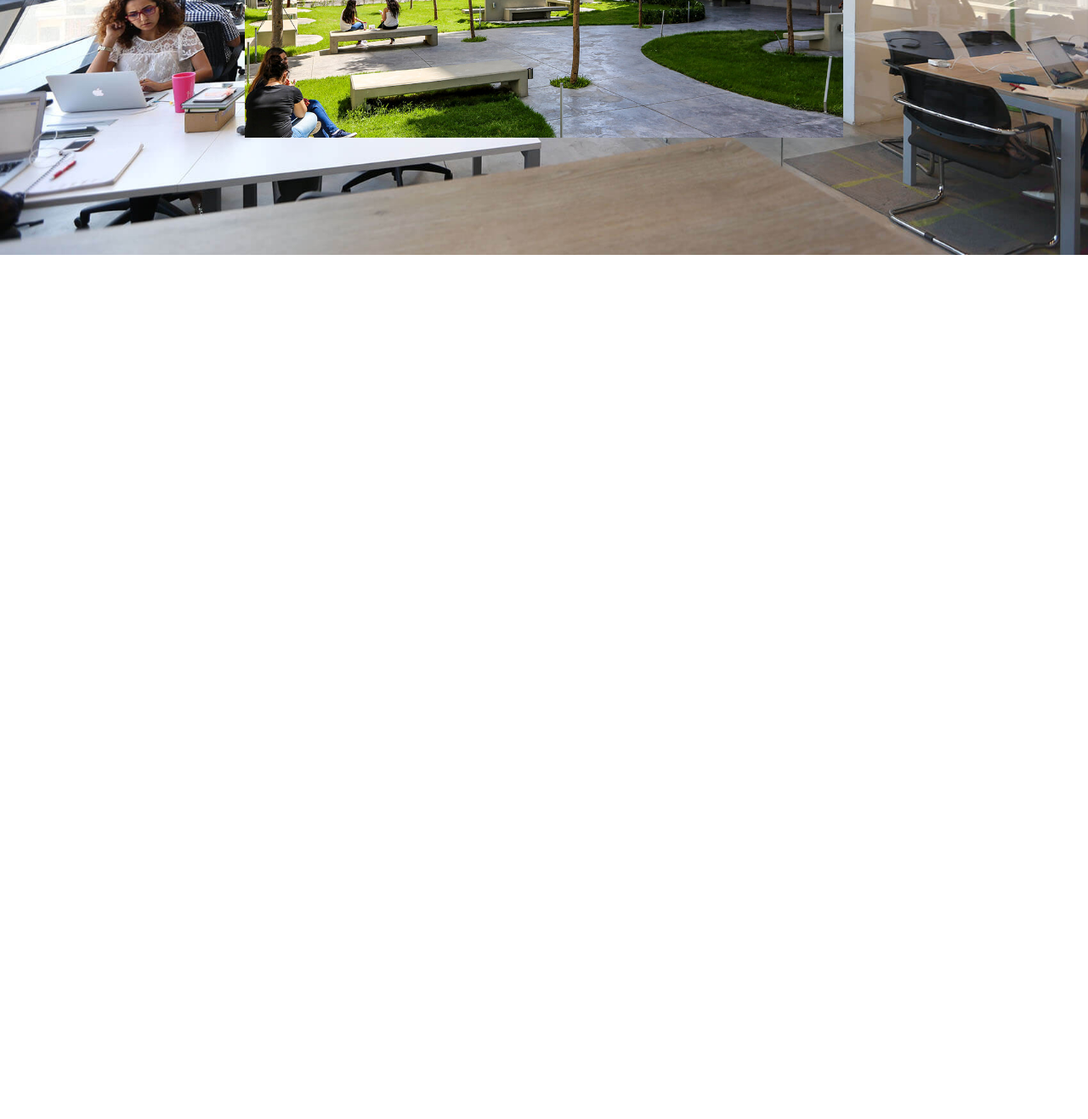
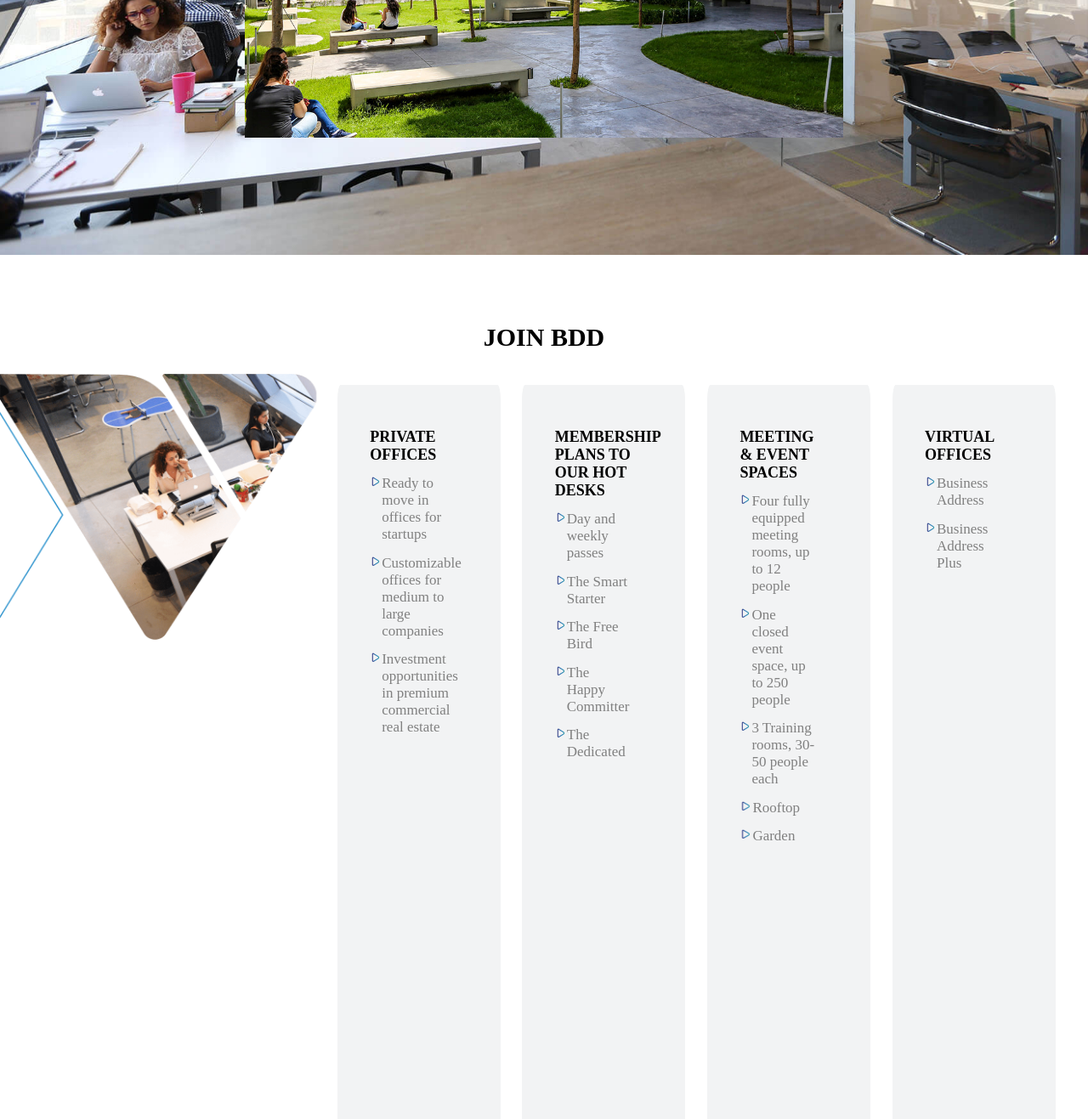
Before and after one commit to noormesslmani/bddwebsite-clone, a plain HTML site: page index.html in a window 1280 px wide. Shown: the part 2015-3332 px from the top of the page at 85% size. Before the commit the page ends 2315 px from the top, so only its background shows below. Drawn offline with Linux system fonts and the light colour scheme.

Commit message:
Added a page

```diff
--- a/index.html
+++ b/index.html
@@ -83,7 +83,7 @@
         </div>
     </div>
     <!--End foundations page-->
-
+    <!--Start vision page-->
     <div class="flex vision">
         <div class="explore">
             <h1>EXPLORE THE VISION<h1>
@@ -93,6 +93,64 @@
             <div class="rightarrow"></div>
         </div>
     </div>
+    <!--end vision page-->
+
+    <!--Start join bdd-->
+    <div class="flex join">
+
+        <h1 class="joinheader">JOIN BDD</h1>
+
+        <div class="flex">
+            <img class="joinbddimage" src="./BDDimages/join-bdd-1.png" alt="joinBDD" />
+            <div class="flex joinBDD">
+            <p class="listtitle">PRIVATE OFFICES</p>
+            <ul class="flex joinBDDlist">
+                <li class="flex listElement"><img src="./BDDimages/bullet5.png" alt="bullet" class="bullet" />
+                    Ready to move in offices for startups</li>
+                <li class="flex listElement"><img src="./BDDimages/bullet5.png" alt="bullet" class="bullet" />Customizable offices for medium to large companies</li>
+                <li class="flex listElement"><img src="./BDDimages/bullet5.png" alt="bullet" class="bullet" />Investment opportunities in premium commercial real estate</li>
+            </ul></div>
+            <div class="flex joinBDD">
+                <p class="listtitle">MEMBERSHIP PLANS TO OUR HOT DESKS</p>
+                <ul class="flex joinBDDlist">
+                    <li class="flex listElement"><img src="./BDDimages/bullet5.png" alt="bullet" class="bullet" />Day and weekly passes</li>
+                    <li class="flex listElement"><img src="./BDDimages/bullet5.png" alt="bullet" class="bullet"/>The Smart Starter</li>
+                    <li class="flex listElement"><img src="./BDDimages/bullet5.png" alt="bullet" class="bullet"/>The Free Bird</li>
+                    <li class="flex listElement"><img src="./BDDimages/bullet5.png" alt="bullet" class="bullet"/>The Happy Committer</li>
+                    <li class="flex listElement"><img src="./BDDimages/bullet5.png" alt="bullet" class="bullet"/>The Dedicated</li>
+                </ul>
+            </div>
+            <div class="flex joinBDD">
+                <p class="listtitle">MEETING & EVENT SPACES</p>
+                <ul class="flex joinBDDlist">
+                    <li class="flex listElement"><img src="./BDDimages/bullet5.png" alt="bullet" class="bullet"/>Four fully equipped meeting rooms, up to 12 people</li>
+                    <li class="flex listElement"><img src="./BDDimages/bullet5.png" alt="bullet" class="bullet"/>One closed event space, up to 250 people</li>
+                    <li class="flex listElement"><img src="./BDDimages/bullet5.png" alt="bullet" class="bullet"/>3 Training rooms, 30-50 people each</li>
+                    <li class="flex listElement"><img src="./BDDimages/bullet5.png" alt="bullet" class="bullet"/>Rooftop</li>
+                    <li class="flex listElement"><img src="./BDDimages/bullet5.png" alt="bullet" class="bullet"/>Garden</li>
+                </ul>
+            </div>
+            <div class="flex joinBDD">
+                <p class="listtitle">VIRTUAL OFFICES</p>
+                <ul class="flex joinBDDlist">
+                    <li class="flex listElement"><img src="./BDDimages/bullet5.png" alt="bullet" class="bullet"/>Business Address</li>
+                    <li class="flex listElement"><img src="./BDDimages/bullet5.png" alt="bullet" class="bullet"/>Business Address Plus</li>
+                </ul>
+            </div>
+        </div>
+
+        <div>
+            <p class="downloadapp">Download the BDD app for instant bookings & exclusive discounts</p>
+        </div>
+
+        <div>
+            <img src="./BDDimages/app-store.png" alt="appstore" />
+            <img src="./BDDimages/google-play.png" alt="googleplay" />
+        </div>
+
+
+    </div>
+    <!--end join bdd-->
 
   </body>
 </html>
--- a/style.css
+++ b/style.css
@@ -209,3 +209,55 @@ width: 100%;
     border-left: 12px solid #3498DB ;
     position:absolute;
 }
+.join{
+    padding-top: 10vh;
+    flex-direction: column;
+
+}
+.columns{
+    justify-content: space-around;
+}
+
+.joinheader{
+    font-weight: bold;
+    font-size: 30px;
+    text-align: center;
+    margin-bottom: 2%;
+}
+.joinbddimage{
+    width: 30%;
+}
+
+.joinBDD{
+    width:15vw;
+    height: 110vh;
+    border-radius: 2%;
+    background-color: #F2F3F4;
+    padding-top: 4%;
+    padding-left: 3%;
+    padding-right: 5%;
+    box-sizing: border-box;
+    margin: 1%;
+    flex-direction: column;
+
+}
+.joinBDDlist{
+    list-style: none; /*removes bottuns*/
+    flex-direction: column;
+}
+.listtitle{
+    font-size: 18px;
+    font-weight: bold;
+}
+.listElement{
+    color: grey;
+    margin-top: 15%;
+    font-size: 17px;
+}
+.bullet{
+    height: 15px;
+    width: 15px;
+}
+.downloadapp{
+    text-align: right;
+}
```
